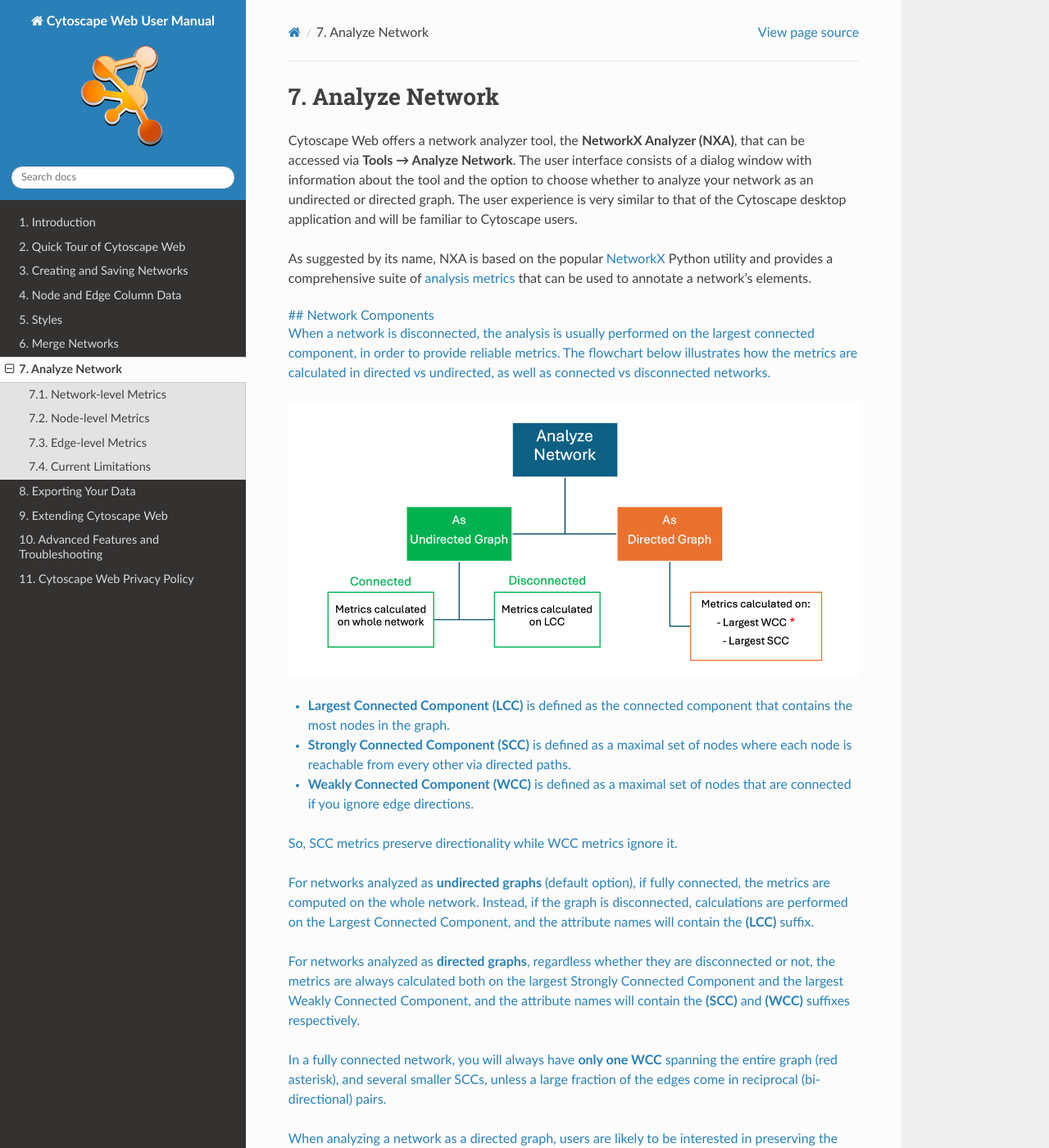
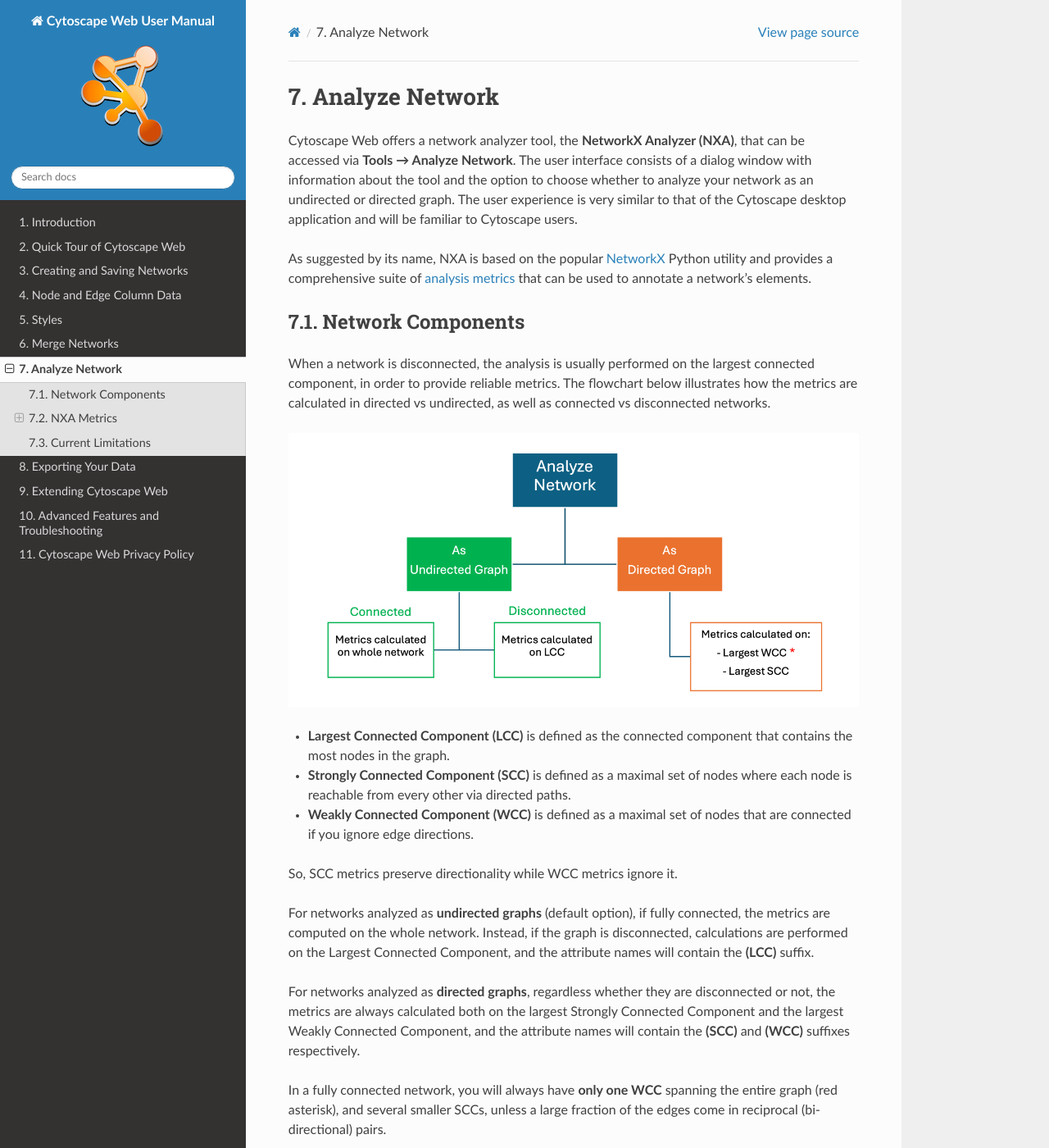
Before and after one commit to cytoscape/web-cytoscape-manual, a Sphinx documentation site: the page built from docs/analyze.md, in a window 1280 px wide and 1400 px high. Shown: the whole window at 82% size. Built offline with Sphinx 7.4.7 and the Read the Docs theme 3.1.0, drawn with Linux system fonts in a browser that asks for light colours; some of the changed text lies outside the part shown.

Commit message:
Update analyze.md
fixed typos

```diff
--- a/docs/analyze.md
+++ b/docs/analyze.md
@@ -8,7 +8,7 @@
 
 As suggested by its name, NXA is based on the popular [NetworkX](https://networkx.org/documentation/stable/index.html) Python utility and provides a comprehensive suite of [analysis metrics](analyze.md#nxa_metrics) that can be used to annotate a network's elements.
 
-<a id="components">
+<a id="components"></a>
 ## Network Components
 
 When a network is disconnected, the analysis is usually performed on the largest connected component, in order to provide reliable metrics. The flowchart below illustrates how the metrics are calculated in directed vs undirected, as well as connected vs disconnected networks.
@@ -31,7 +31,7 @@
 
 For more information about graph components please refer to the relevant [NetworX documentation](https://networkx.org/documentation/stable/reference/algorithms/component.html)
 
-<a id="nxa_metrics">
+<a id="nxa_metrics"></a>
 ## NXA Metrics
 
 Below you'll find a comprehensive list of metrics computed by the analyzer. All metrics are added as new attributes to the NETWORK, NODE and EDGE tables with the appropriate component suffixes if applicable.
```
